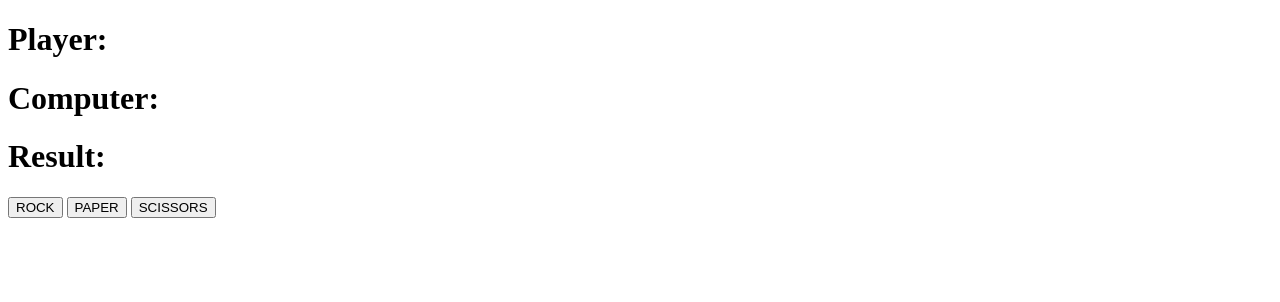
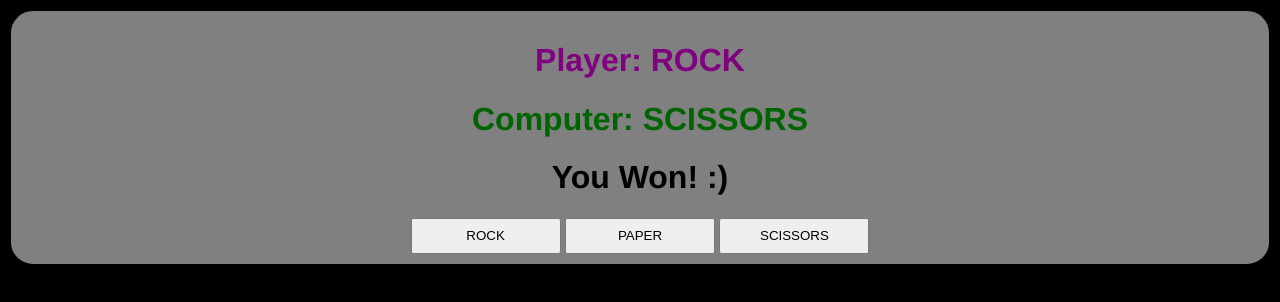
Before and after one commit to kirby-b/Rock-Paper-Scissors--Js, a plain HTML site: page index.html in a window 1280 px wide. Both pictures are taken after a click on the button "ROCK". Drawn offline with Linux system fonts and the light colour scheme.

Commit message:
Late Night coding finished
- added functionality to js classes and made sure names were short as possible while still making sense
- added the actual style to the style sheet
- made sure the html, js, and css var/id/class names all matched
- Still working to make it look better. I know the colors aren't perfect

```diff
--- a/RPS.js
+++ b/RPS.js
@@ -8,12 +8,43 @@ let comp;
 choiceBtns.forEach(button => button.addEventListener("click", () => {
 
 
+    player = button.textContent;
+    compTurn();
+    playerText.textContent = `Player: ${player}`;
+    compText.textContent = `Computer: ${comp}`;
+    resText.textContent = checkWinner();
 }));
+
 
 function compTurn(){
 
 
+    const randNum = Math.floor(Math.random() * 3) + 1;
+
+
+    switch(randNum){
+      case 1:
+        comp = "ROCK";
+        break;
+      case 2:
+        comp = "PAPER";
+        break;
+      case 3:
+        comp = "SCISSORS";
+        break;
+    }
 }
 function checkWinner(){
-
+    if(player == comp){
+      return "Draw! :|";
+    }
+    else if(comp == "ROCK"){
+      return (player == "PAPER") ? "You Won! :)" : "You Lost! :("
+    }
+    else if(comp == "PAPER"){
+      return (player == "SCISSORS") ? "You Won! :)" : "You Lost! :("
+    }
+    else if(comp == "SCISSORS"){
+      return (player == "ROCK") ? "You Won! :)" : "You Lost! :("
+    }
 }
--- a/style.css
+++ b/style.css
@@ -1,15 +1,21 @@
 .choiceBtn{
-
+    line-height: 30px;
+    width: 150px;
 }
 #gameDiv{
-
+    font-family: Helvetica, cursive;
+    border: 3px solid;
+    border-radius: 25px;
+    padding: 10px;
+    background-color: grey;
+    text-align: center;
 }
 #playerText{
-
+    color: purple;
 }
 #compText{
-
+    color: darkgreen;
 }
 html{
-
+    background-color: black;
 }
```
